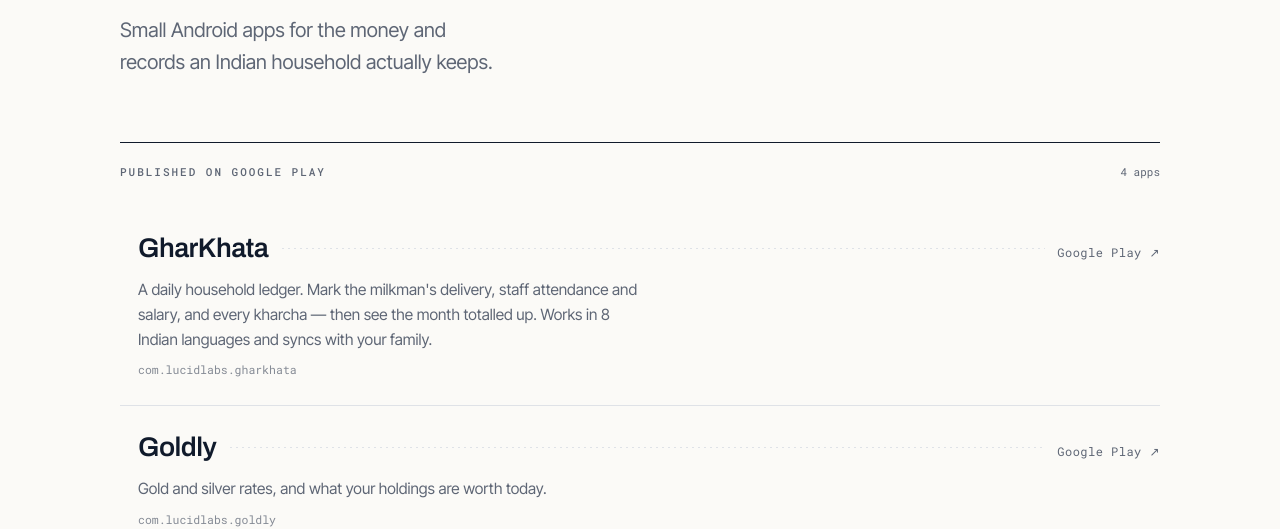
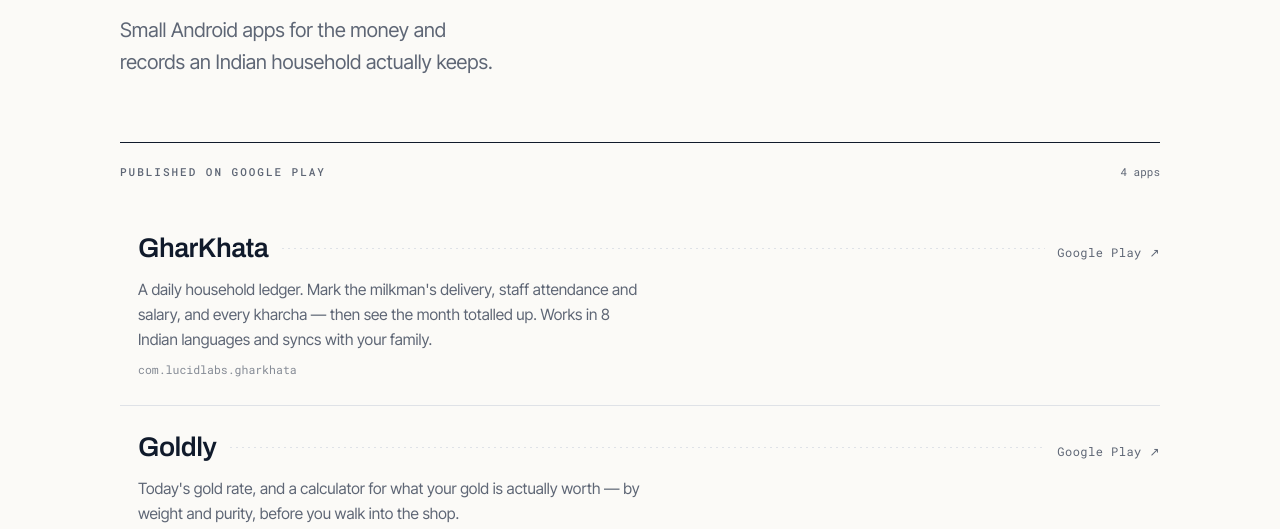
Before and after one commit to sachintanna7/lucidlabs-apps, a plain HTML site: page index.html in a window 1280 px wide. Shown: the part 282-811 px from the top of the page. Drawn offline with Linux system fonts and the light colour scheme.

Commit message:
Update index.html

```diff
--- a/index.html
+++ b/index.html
@@ -203,8 +203,8 @@
         <span class="leader" aria-hidden="true"></span>
         <span class="row-go">Google Play &nearr;</span>
       </span>
-      <!-- EDIT: replace with what Goldly actually does -->
-      <p class="row-desc">Gold and silver rates, and what your holdings are worth today.</p>
+      <!-- EDIT: tweak if the calculator does more than weight/purity -->
+      <p class="row-desc">Today's gold rate, and a calculator for what your gold is actually worth — by weight and purity, before you walk into the shop.</p>
       <span class="row-pkg">com.lucidlabs.goldly</span>
     </a>
 
@@ -217,7 +217,6 @@
       <p class="row-desc">The money maths you keep redoing on paper: SIP returns, EMI schedules, income tax, take-home salary, FD and RD maturity — plus live IPO dates and grey market premium.</p>
       <span class="row-pkg">com.lucidlabs.paisa</span>
     </a>
-
   </section>
 
   <section class="support">
```
